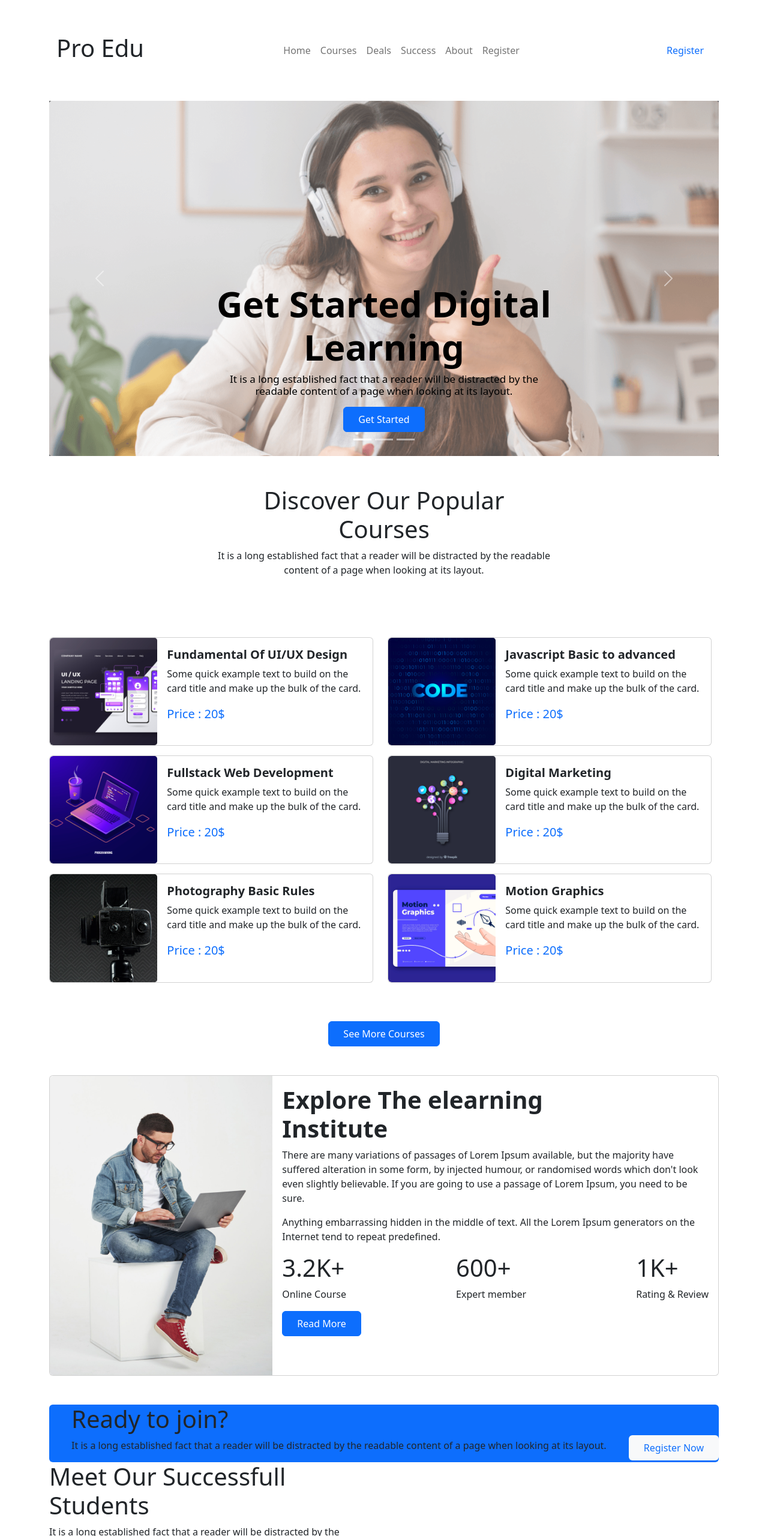
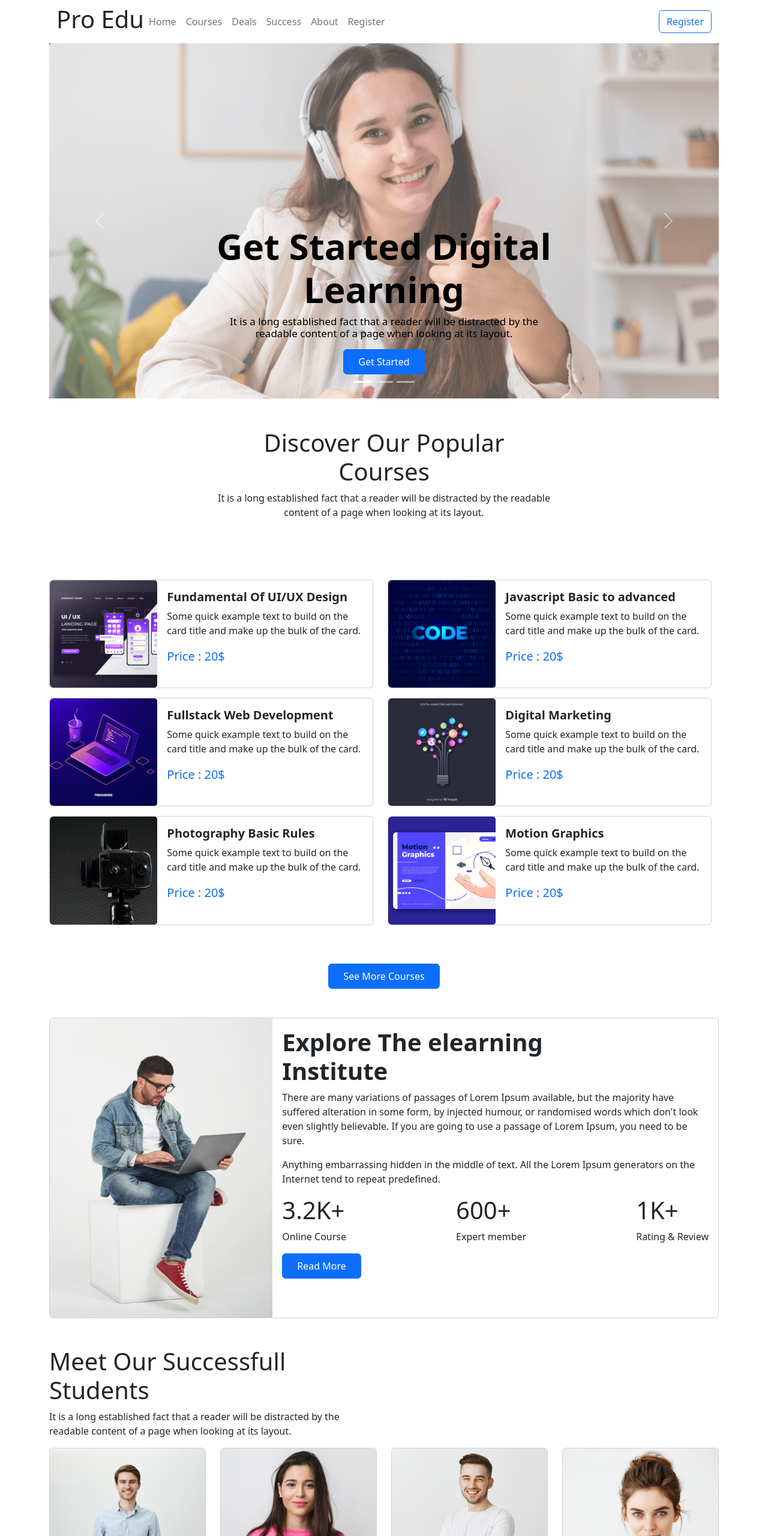
Before and after one commit to rajibb07/assinment-3, a plain HTML site: page index.html in a window 1280 px wide. Shown: the top 2560 px of the page at 60% size. Drawn offline with Linux system fonts and the light colour scheme.

```diff
--- a/index.html
+++ b/index.html
@@ -4,7 +4,7 @@
 <head>
     <meta charset="utf-8">
     <meta name="viewport" content="width=device-width, initial-scale=1">
-    <title>Bootstrap demo</title>
+    <title>Assinment 3</title>
     <script src="https://kit.fontawesome.com/d2365cac65.js" crossorigin="anonymous"></script>
     <link rel="stylesheet" href="style.css">
     <link rel="stylesheet" href="Bootstrap/bootstrap.min.css">
@@ -13,20 +13,26 @@
 <body>
     <header class="container">
         <!-- Navbar start -->
-        <nav class="navbar navbar-expand-lg">
-            <div class="container py-5">
+        <nav class="navbar navbar-expand-lg ">
+            <div class="container-fluid">
                 <h1>Pro Edu</h1>
+                <button class="navbar-toggler" type="button" data-bs-toggle="collapse"
+                    data-bs-target="#navbarSupportedContent" aria-controls="navbarSupportedContent"
+                    aria-expanded="false" aria-label="Toggle navigation">
+                    <span class="navbar-toggler-icon"></span>
+                </button>
                 <div class="collapse navbar-collapse" id="navbarSupportedContent">
-                    <ul class="navbar-nav mx-auto mb-2  mb-lg-0 ">
+                    <ul class="navbar-nav me-auto mb-2 mb-lg-0 ">
                         <li class="nav-item">
                             <a class="nav-link " aria-current="page" href="#">Home</a>
                         </li>
                         <li class="nav-item">
-                            <a class="nav-link " href="#">Courses</a>
+                            <a class="nav-link" href="#">Courses</a>
                         </li>
-                        <li class="nav-item ">
-                            <a class="nav-link " href="#">Deals</a>
-
+                        <li class="nav-item dropdown">
+                            <a class="nav-link" href="#">
+                                Deals
+                            </a>
                         </li>
                         <li class="nav-item">
                             <a class="nav-link " href="#">Success </a>
@@ -39,7 +45,7 @@
                         </li>
                     </ul>
                     <form class="d-flex" role="search">
-                        <button class="btn text-primary" type="register">Register</button>
+                        <button class="btn btn-outline-primary" type="submit">Register</button>
                     </form>
                 </div>
             </div>
@@ -278,18 +284,8 @@
                 </div>
             </div>
         </section>
-        <section class="container mt-5 mb-6 w-100 ">
-            <div class=" d-flex bg-primary rounded justify-content-center align-items-center">
-                <div class="m-auto">
-                    <h1>Ready to join?</h1>
-                    <p>It is a long established fact that a reader will be distracted by the
-                        readable content of a page when looking at its layout.</p>
-                </div>
-                <div class="pt-5">
-                    <button class="rounded btn bg-light text-primary py-2 px-4">Register Now</button>
-                </div>
-            </div>
-        </section>
+        <!-- register Start -->
+        <!-- register End -->
         <!-- Student Start -->
         <section class="container">
             <div>
@@ -302,7 +298,8 @@
                     readable content of a page when looking at its layout.
                 </p>
             </div>
-            <div class="d-flex gap-4">
+
+            <div class="d-flex gap-4 md:row-cols-2 sm:row-cols-1">
                 <div class="card" style="width: 18rem;">
                     <img src="images/student/student-1.png" class="card-img-top" alt="...">
                     <div class="card-body">
@@ -337,6 +334,7 @@
                     <button type="button" class="btn btn-primary py-2 px-4">View All</button>
                 </form>
             </div>
+
         </section>
         <!-- Student End -->
         <!-- Accordion start -->
```
